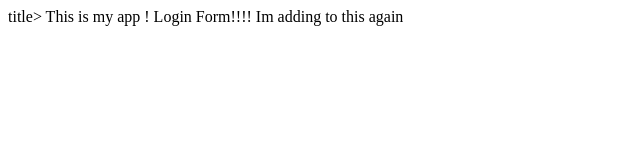
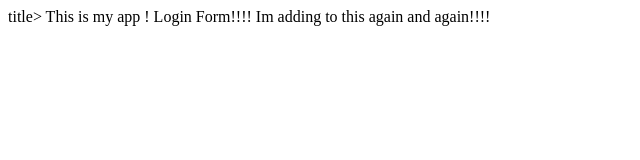
Before and after one commit to 67lisbon/2023Test, a plain HTML site: page index.html in a window 1280 px wide. Shown: the whole page, without its empty margins (0-640 px from the left). Drawn offline with Linux system fonts and the light colour scheme.

Commit message:
Another commit that will work

```diff
--- a/index.html
+++ b/index.html
@@ -3,6 +3,6 @@
   <title>My App</title>title></title>
   </head>
   <body>
-   This is my app ! Login Form!!!!  Im adding to this again
+   This is my app ! Login Form!!!!  Im adding to this again and again!!!!
   </body>
 </html>
```
